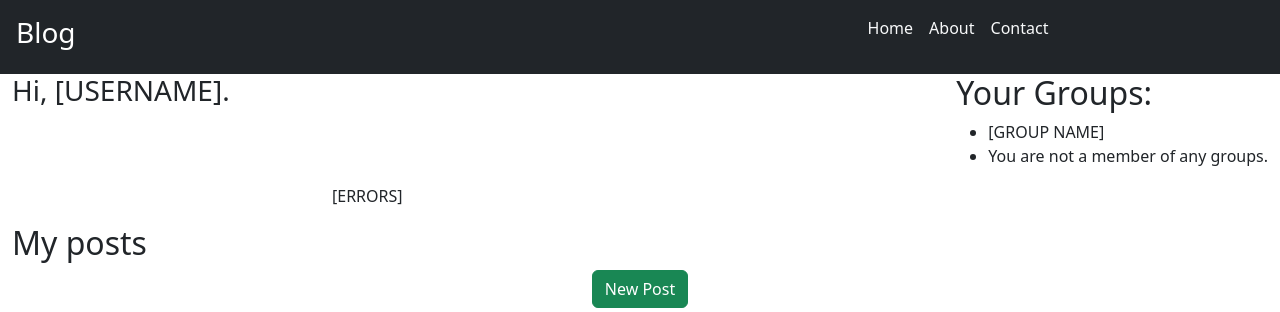
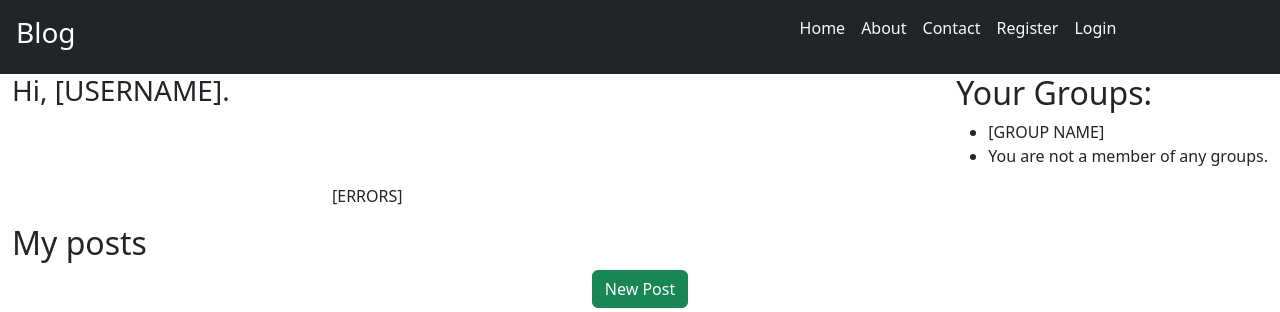
Before and after one commit to 24jamal/django-app, a Django app: page /blog/dashboard in a window 1280 px wide. Shown: the top 312 px of the page. Run offline with Django 5.2, Linux system fonts and the light colour scheme; grey boxes labelled with a size stand in for pictures from a placeholder-image service; some libraries are stand-ins or nearby versions.

Commit message:
Add header navbar of Dashboard, Logout, Register, Login

```diff
--- a/blog/templates/blog/base.html
+++ b/blog/templates/blog/base.html
@@ -21,8 +21,17 @@
             <div class="col">
                 <div class="d-flex justify-content-center gap-3">
                     <a class="text-light text-decoration-none" href="">Home</a>
-                    <a class="text-light text-decoration-none" href="">About</a>
-                    <a class="text-light text-decoration-none" href="">Contact</a>
+                    <a class="text-light text-decoration-none" href="/about">About</a>
+                    <a class="text-light text-decoration-none" href="/contact">Contact</a>
+
+                    {% if user.is_authenticated %}
+                    <a class="text-light text-decoration-none" href="{% url 'blog:dashboard'%}">Dashboard</a>
+                    <a class="text-light text-decoration-none" href="{% url 'blog:logout'%}">Logout</a>
+                    {% else %}
+                    <a class="text-light text-decoration-none" href="{% url 'blog:register'%}">Register</a>
+                    <a class="text-light text-decoration-none" href="{% url 'blog:login'%}">Login</a>
+                    {% endif %}
+
                 </div>
             </div>
         </div>
```
